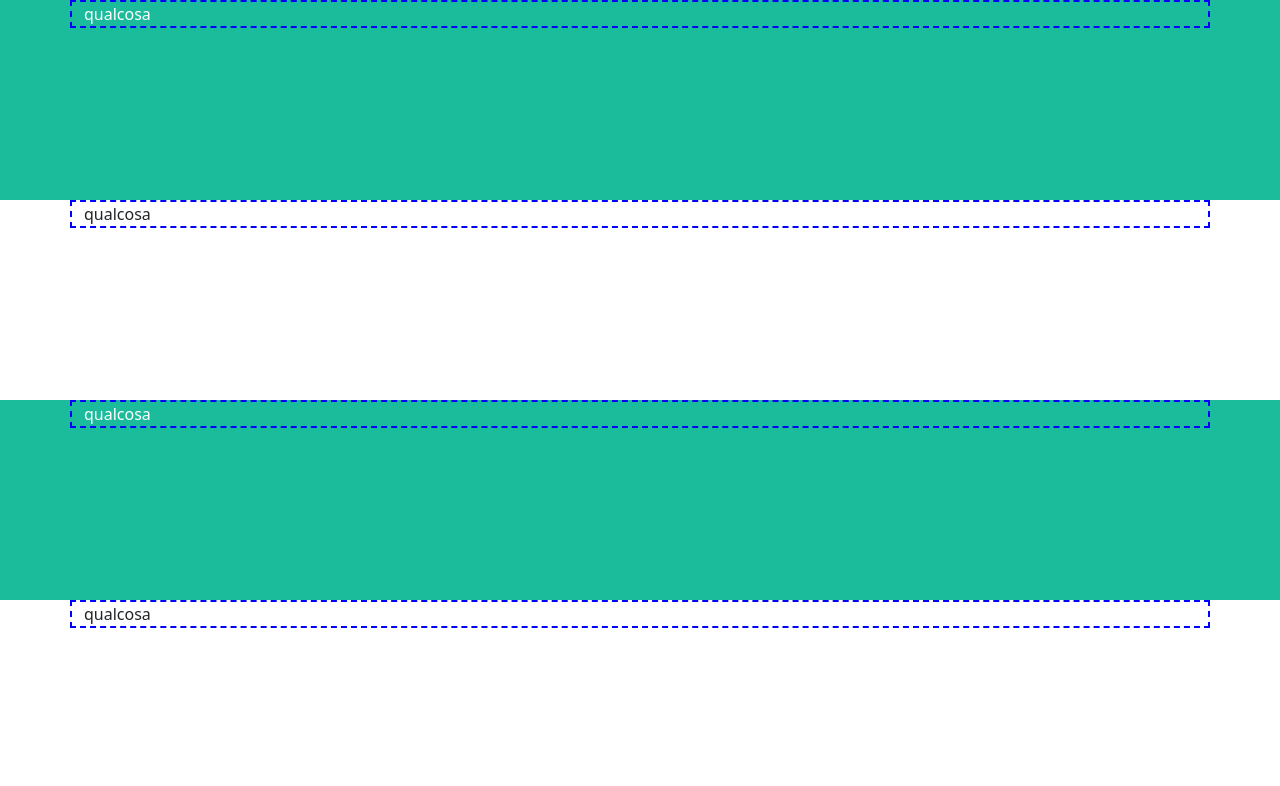
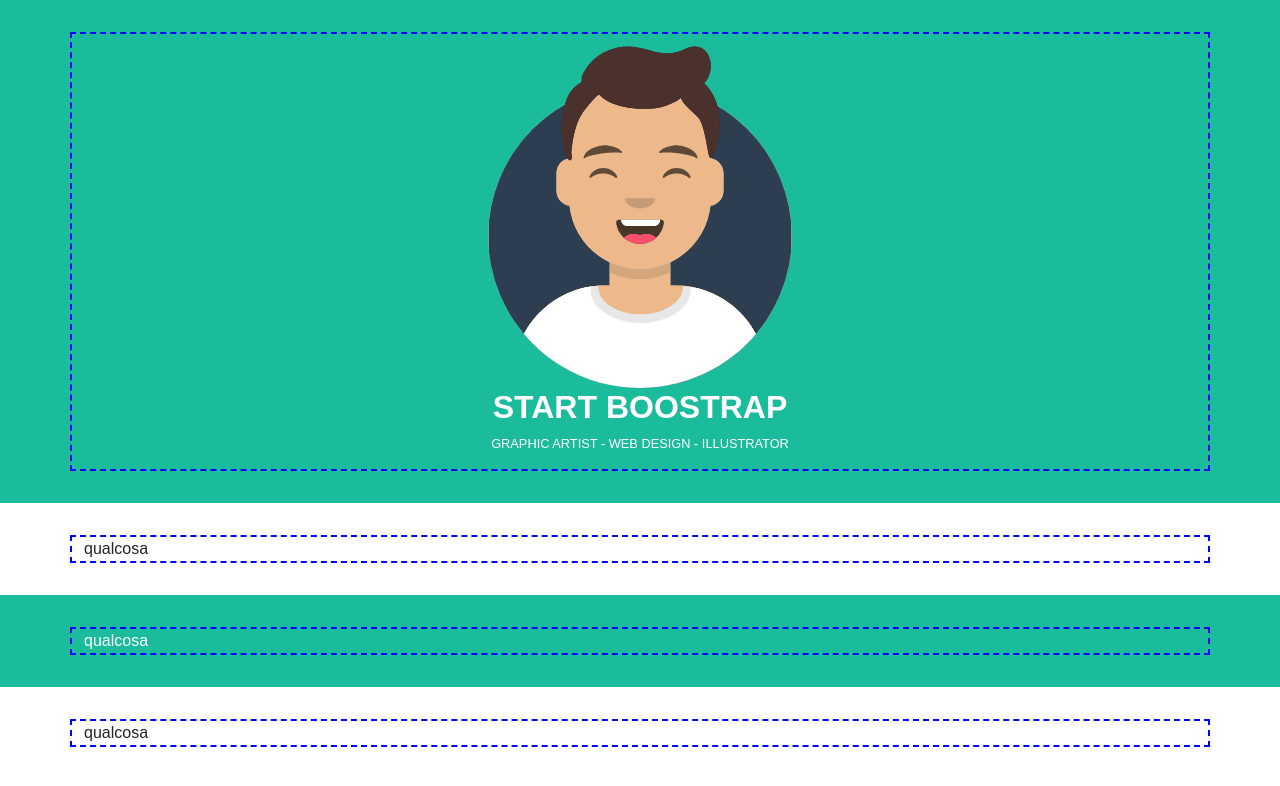
Before and after one commit to Marco-Vigilio/html-css-bootstrap-freelancer, a plain HTML site: page index.html in a window 1280 px wide. Drawn offline with nearby package versions, Linux system fonts and the light colour scheme.

Commit message:
section Start boostrap

```diff
--- a/index.html
+++ b/index.html
@@ -14,27 +14,29 @@
     <header></header>
     <main>
         <!--START BOOSTRAP-->
-        <section class="my_bg_green ">
-            <div class="container-fluid container-md trat">
-                qualcosa
+        <section class="my_bg_green">
+            <div class=" container my_trat text-center m">
+                <img class="avatar" src="img/avatar.svg" alt="avatar">
+                <h1>START BOOSTRAP</h1>
+                <p>GRAPHIC ARTIST - WEB DESIGN - ILLUSTRATOR</p>
             </div>
         </section>
 
         <!--PORTFOLIO-->
         <section>
-            <div class="container-fluid container-md trat">
+            <div class="container my_trat">
                 qualcosa
             </div>
         </section>
         <!--ABOUT-->
         <section class="my_bg_green ">
-            <div class="container-fluid container-md trat">
+            <div class="container my_trat">
                 qualcosa
             </div>
         </section>
         <!--CONTACT ME-->
         <section>
-            <div class="container-fluid container-md trat">
+            <div class="container container-md my_trat">
                 qualcosa
             </div>
         </section>
--- a/style/style.css
+++ b/style/style.css
@@ -1,5 +1,23 @@
+
 section{
-    height: 200px;
+    padding: 2rem 0;
+}
+
+body{
+    font-family: Arial, Helvetica, sans-serif;
+}
+
+.avatar{
+    width: 30%;
+}
+
+h1{
+    font-size: 2rem;
+    font-weight: bold;
+}
+
+p{
+    font-size: .8rem;
 }
 
 /*colori*/
@@ -11,6 +29,6 @@ section{
 
 /*elementi da cancellare*/
 
-.trat{
+.my_trat{
     border: dashed blue 2px;
 }
```
